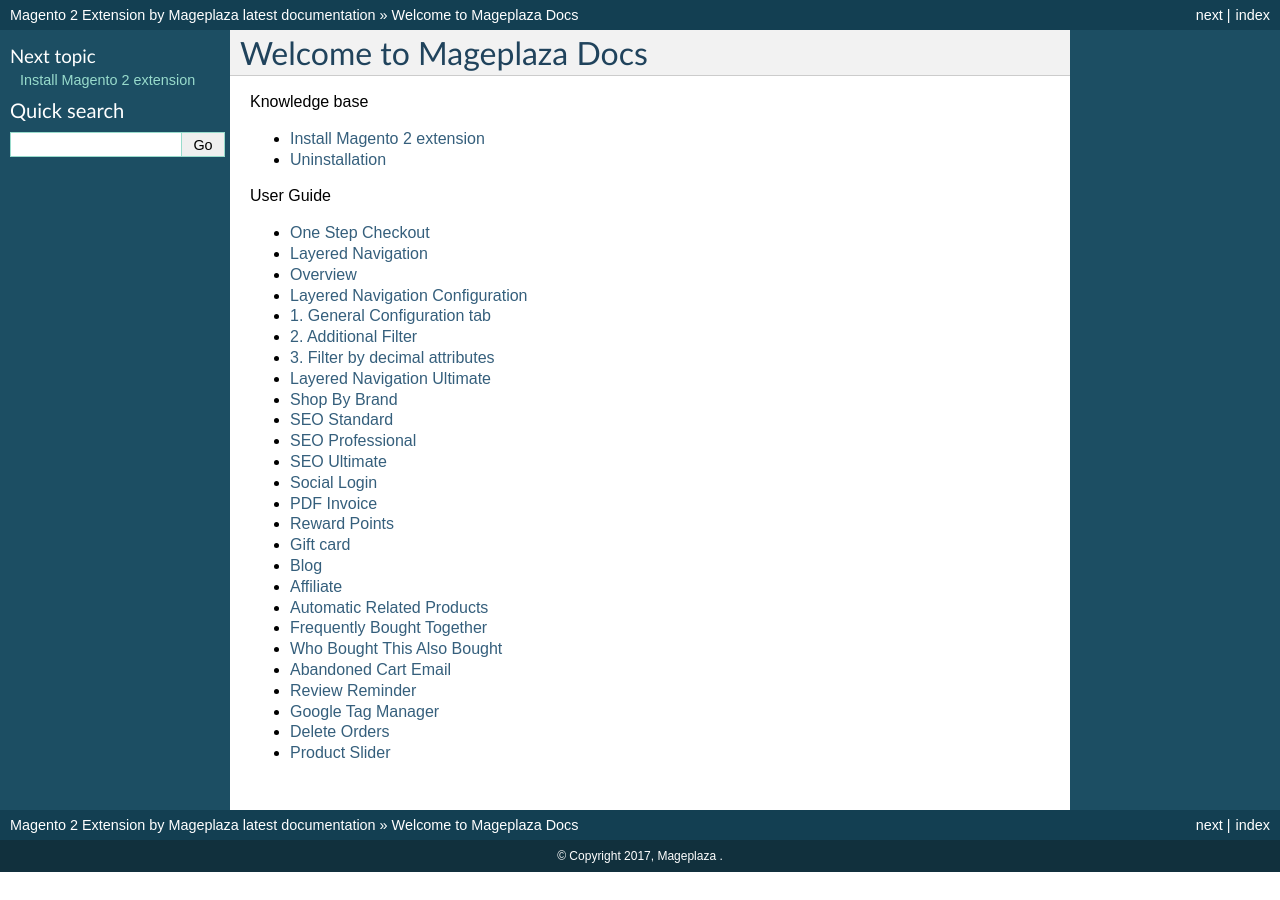
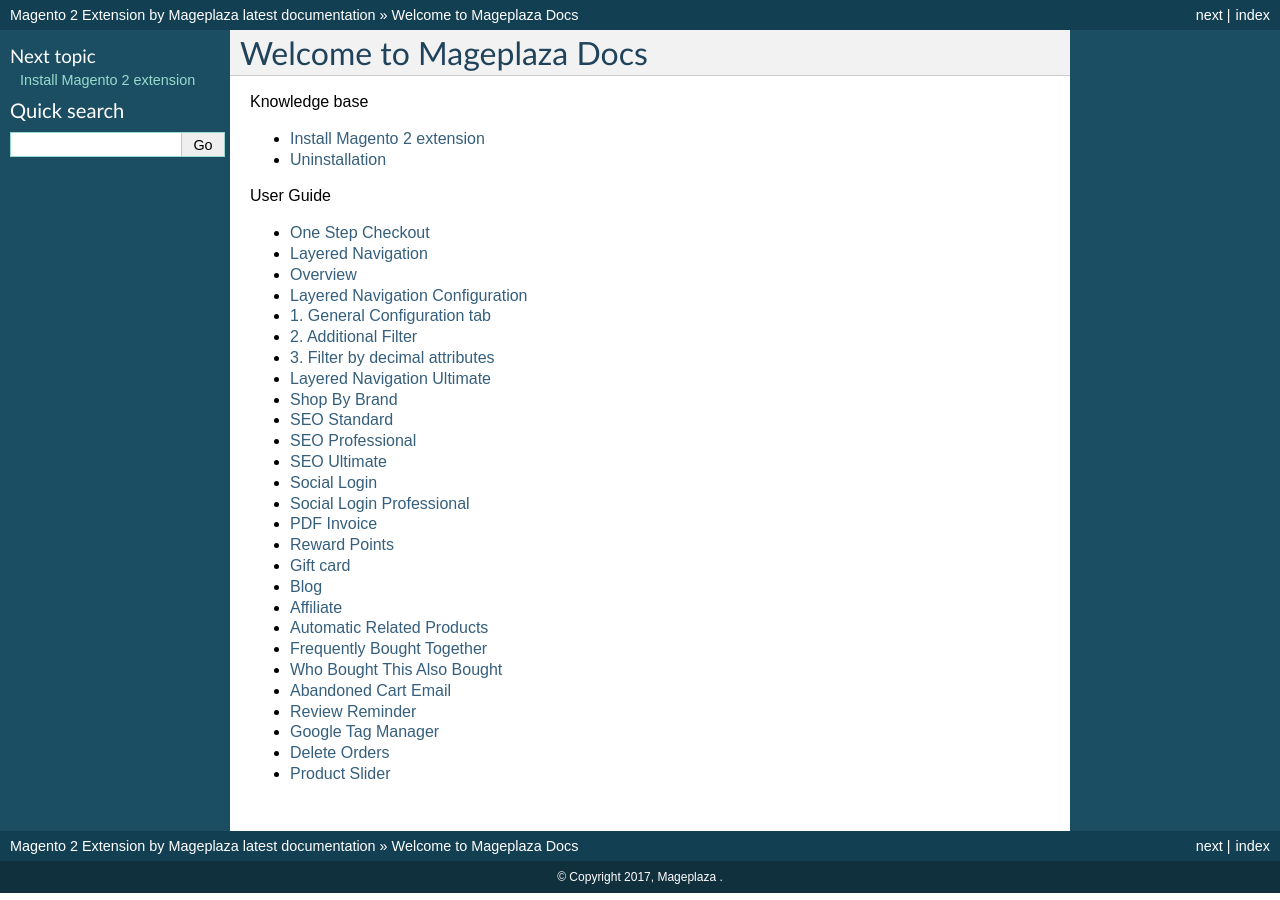
Before and after one commit to magepages/mpdocs, a Sphinx documentation site: the page built from docs/index.rst, in a window 1280 px wide. Built offline with Sphinx 7.4.7, drawn with Linux system fonts in a browser that asks for light colours; pages that are not in the unit, such as notebooks, are missing from menus.

Commit message:
Update index.rst

```diff
--- a/docs/index.rst
+++ b/docs/index.rst
@@ -27,6 +27,7 @@
    seo-pro/index
    seo-ultimate/index
    social-login-m2/index
+   social-login-pro/index
    pdf-invoice-m2/index
    reward-points/index
    gift-card/index
```
